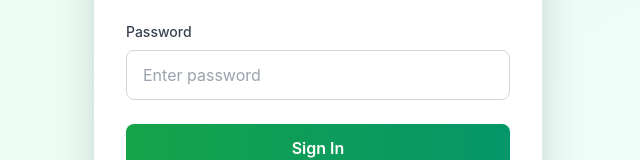
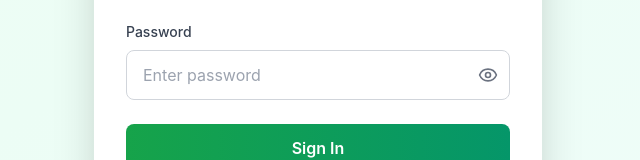
Before and after one commit to shashjayas/tea-dealer-app, a React (Create React App) app in the folder tea-dealer-frontend/: page / in a window 1280 px wide. Shown: the part 468-628 px from the top of the page, without its empty margins (322-962 px from the left). Built offline with nearby package versions, Linux system fonts and the light colour scheme; no server answers.

Commit message:
Added view password toggle feature for login form

```diff
--- a/tea-dealer-frontend/src/pages/LoginPage.jsx
+++ b/tea-dealer-frontend/src/pages/LoginPage.jsx
@@ -1,5 +1,5 @@
 import React, { useState, useEffect } from 'react';
-import { Leaf } from 'lucide-react';
+import { Leaf, Eye, EyeOff } from 'lucide-react';
 import { getLoginBackground, getDealerInfo } from '../services/settingsService';
 
 const CACHE_KEY = 'login_background_cache';
@@ -8,6 +8,7 @@ const DEALER_CACHE_KEY = 'dealer_info_cache';
 const LoginPage = ({ onLogin }) => {
   const [username, setUsername] = useState('');
   const [password, setPassword] = useState('');
+  const [showPassword, setShowPassword] = useState(false);
   const [error, setError] = useState('');
   const [loading, setLoading] = useState(false);
   const [backgroundImage, setBackgroundImage] = useState(null);
@@ -108,14 +109,23 @@ const LoginPage = ({ onLogin }) => {
               </div>
               <div>
                 <label className="block text-sm font-medium text-gray-700 mb-2">Password</label>
+                <div className="relative">
                   <input
-                  type="password"
+                    type={showPassword ? "text" : "password"}
                     value={password}
                     onChange={(e) => setPassword(e.target.value)}
                     onKeyDown={(e) => e.key === 'Enter' && handleSubmit()}
-                  className="w-full px-4 py-3 border border-gray-300 rounded-lg focus:ring-2 focus:ring-green-500 outline-none"
+                    className="w-full px-4 py-3 pr-12 border border-gray-300 rounded-lg focus:ring-2 focus:ring-green-500 outline-none"
                     placeholder="Enter password"
                   />
+                  <button
+                    type="button"
+                    onClick={() => setShowPassword(!showPassword)}
+                    className="absolute right-3 top-1/2 -translate-y-1/2 text-gray-500 hover:text-gray-700 focus:outline-none"
+                  >
+                    {showPassword ? <EyeOff className="w-5 h-5" /> : <Eye className="w-5 h-5" />}
+                  </button>
+                </div>
               </div>
               {error && (
                 <div className="bg-red-50 border border-red-200 text-red-600 px-4 py-3 rounded-lg text-sm">
```
Lines whose indentation alone changed are shown as unchanged.
